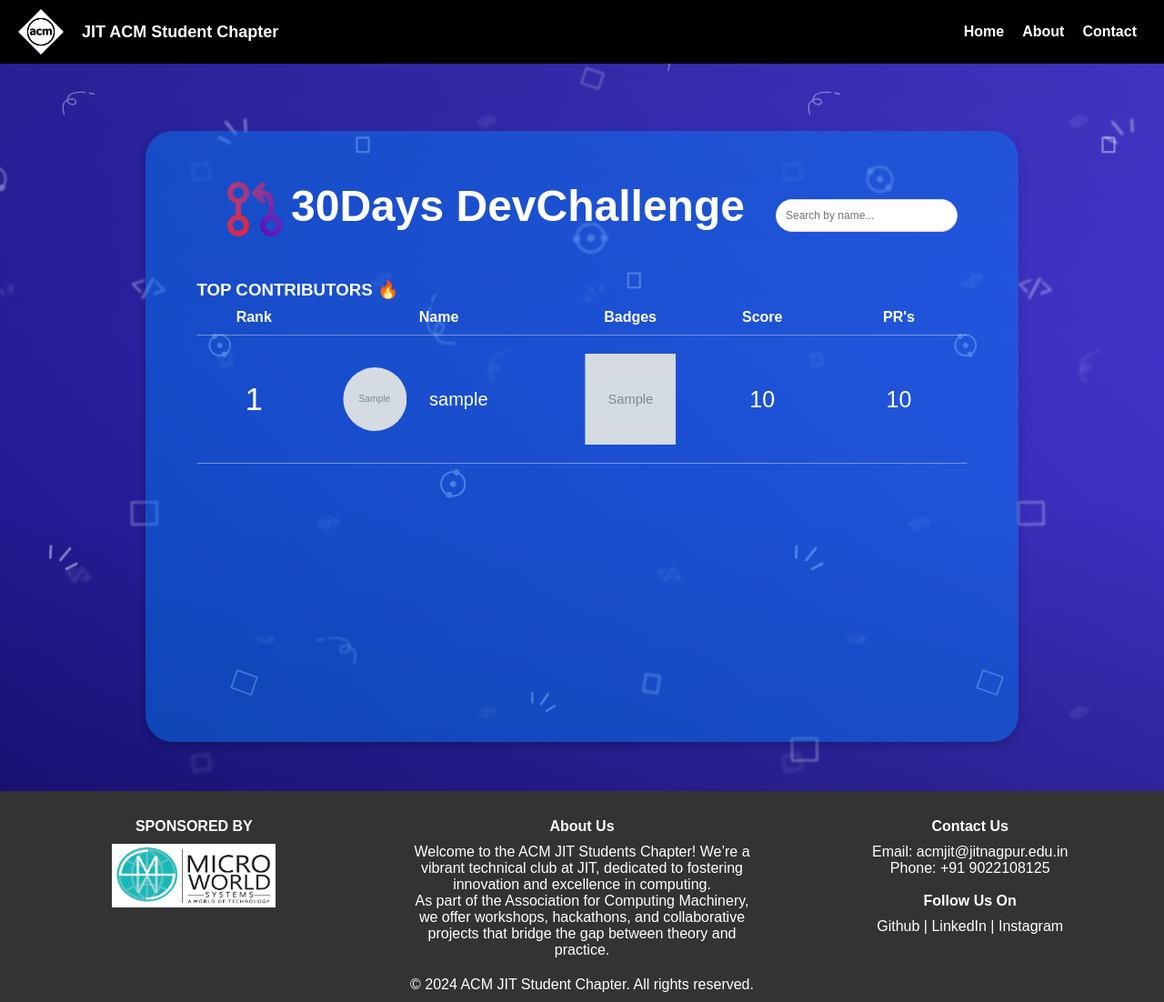
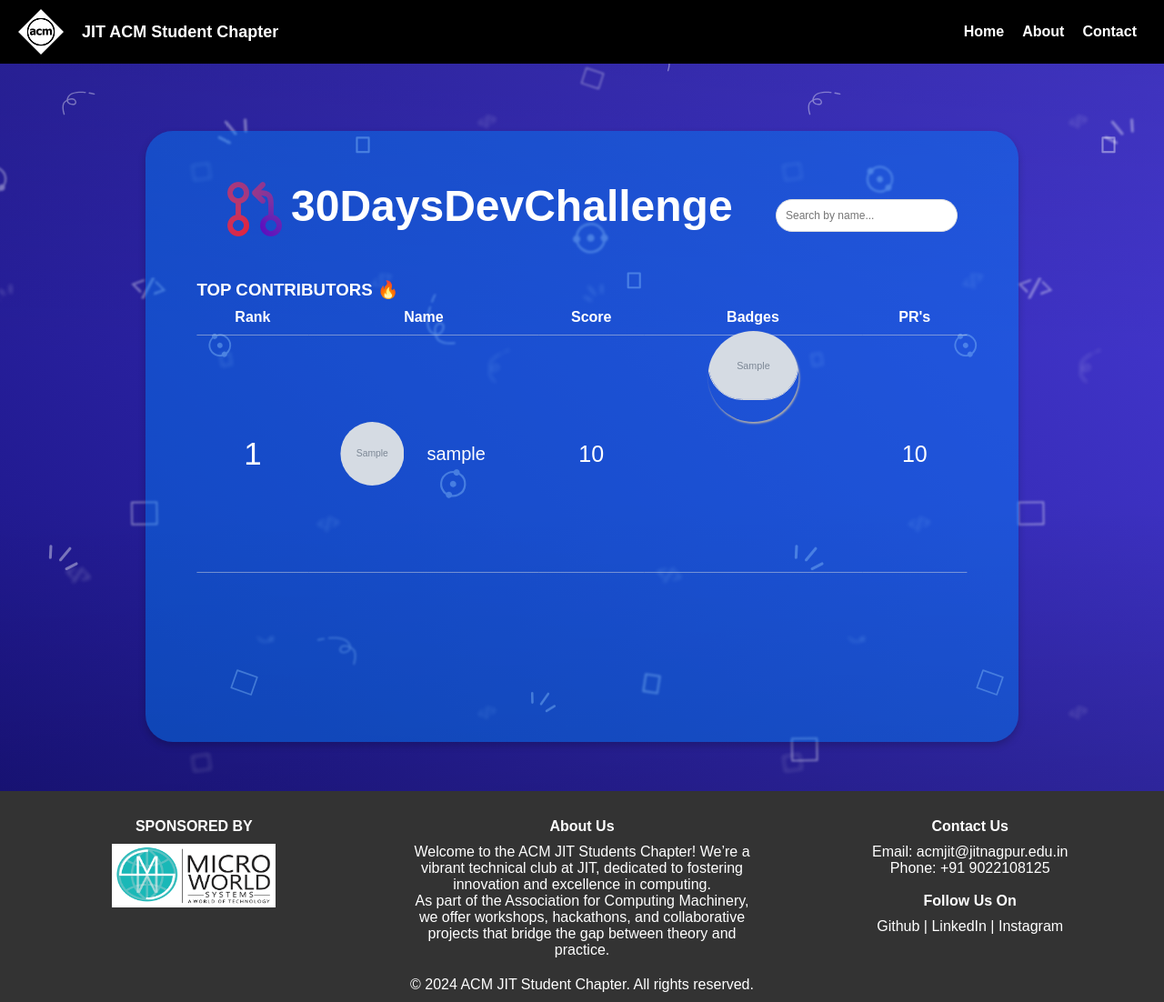
Before and after one commit to Walayhs/LeadBoard, a Django app: page / in a window 1280 px wide. Shown: the whole page at 91% size. Run offline with Django 5.2, Linux system fonts and the light colour scheme; tables that the repository leaves empty hold one stand-in row (values such as "Sample post"); grey boxes marked "Sample" are stand-in pictures; parts of the project's set-up code (start-up, migrations or seed data) failed here and were passed over; some libraries are stand-ins or nearby versions.

Commit message:
Update scoreboard.html

```diff
--- a/repo/templates/scoreboard.html
+++ b/repo/templates/scoreboard.html
@@ -7,18 +7,16 @@
     <meta http-equiv="X-UA-Compatible" content="ie=edge">
     <title>30DaysDevChallenge</title>
     <!--<link rel="stylesheet" href="https://cdnjs.cloudflare.com/ajax/libs/twitter-bootstrap/3.3.7/css/bootstrap.css">-->
-    <link rel="stylesheet" href="{% static 'css/bootstap.min.css' %}">
+    <link rel="stylesheet" href="{% static 'css/bootstrp.min.css' %}">
     <link rel="stylesheet" href="{% static 'css/styles.processed.css' %}">
     <style>
         /* Add any additional styling for the search bar here */
         .search-container {
-
             margin: 20px;
             text-align: center;
             right: 70px;
             position: absolute;
             top: 55px;
-
         }
 
         .search-input {
@@ -38,7 +36,6 @@
             top: 22.5px;
             color: #ffff;
             font-size: 22px;
-
         }
         @media{
             h1{
@@ -58,6 +55,89 @@
             align: left;
             padding-right: 40px;
             padding-top:30px;
+        }
+        ul.card-stacks {
+            list-style-type: none;
+            position: relative;
+            margin: 0 auto 20px;
+            padding: 0px;
+            cursor: pointer;
+            width: 200px;
+            height: 200px;
+            transition: all 0.4s cubic-bezier(.63, .15, .03, 1.02);
+            left: 20px;
+        }
+
+        ul.card-stacks li.stack {
+            position: absolute;
+            transition: all 0.4s cubic-bezier(.63, .15, .03, 1.02);
+        }
+
+        ul.card-stacks.expanded li.stack {
+            left:auto;
+            transform: translateX(calc(1% + 10px));
+        }
+
+        ul.card-stacks li.stack ul.cards-down {
+            position: relative;
+            margin: 0;
+            padding: 0;
+            list-style-type: none;
+        }
+
+        ul.card-stacks li.stack ul.cards-down li.card {
+            background-color:   0 8px 16px rgba(0, 0, 0, 0.02);
+            overflow: hidden;
+            height: 100px;
+            width: 100px;
+            border-radius: 50px;
+            box-shadow: 1px 2px 2px 0 #aaa;
+            transition: all 0.4s cubic-bezier(.63, .15, .03, 1.12);
+            transition-delay: 0s;
+            left: 30px;
+            position: relative;
+            top: -25px;
+            transform: rotateZ(0deg);
+        }
+
+        ul.card-stacks.expanded li.stack ul.cards-down li.card {
+            transform: rotateZ(0deg);
+            transition-delay: 0.4s;
+        }
+
+        ul.card-stacks.expanded li.stack ul.cards-down li.card.card-1 {
+            z-index: 10;
+            transform: translateX(calc(0 * (45% + 10px)));
+        }
+
+        ul.card-stacks.expanded li.stack ul.cards-down li.card.card-2 {
+            z-index: 9;
+            transform: translateX(calc(1 * (45% + 10px)));
+        }
+
+        ul.card-stacks.expanded li.stack ul.cards-down li.card.card-3 {
+            z-index: 8;
+            transform: translateX(calc(2 * (45% + 10px)));
+        }
+
+        ul.card-stacks.expanded li.stack ul.cards-down li.card.card-4 {
+            z-index: 7;
+            transform: translateX(calc(3 * (45% + 10px)));
+        }
+
+        ul.card-stacks.expanded li.stack ul.cards-down li.card.card-5 {
+            z-index: 6;
+            transform: translateX(calc(4 * (45% + 10px)));
+        }
+
+        ul.card-stacks.expanded li.stack ul.cards-down li.card.card-6 {
+            z-index: 5;
+            transform: translateX(calc(5 * (45% + 10px)));
+        }
+
+        ul.card-stacks.expanded li.stack ul.cards-down li.card.card-7 {
+            z-index: 4;
+            transform: translateX(calc(6 * (45% + 10px)));
         }
     </style>
 </head>
@@ -97,11 +177,9 @@
     </section>
 
     <div class="floating-card">
-       <div class="Title" >
-        <h1 class="gradient-text"><img src="{% static 'images/Logo3D.png' %}" alt="Logo" style="width:60px; height:60px;">30Days DevChallenge</h1>
+        <div class="Title">
+            <h1 class="gradient-text"><img src="{% static 'images/Logo3D.png' %}" alt="Logo" style="width:60px; height:60px;">30DaysDevChallenge</h1>
         </div>
-
-
         <div class="card">
             <div class="search-container">
                 <input type="text" id="searchInput" class="search-input" onkeyup="searchTable()" placeholder="Search by name...">
@@ -116,8 +194,8 @@
                         <tr>
                             <th>Rank</th>
                             <th>Name</th>
+                            <th>Score</th>
                             <th>Badges</th>
-                            <th>Score</th>
                             <th>PR's</th>
                         </tr>
                     </thead>
@@ -131,14 +209,23 @@
                                         {{ score.username }}
                                     </div>
                                 </td>
+                                <td style="width: 20%; font-size: 25px;">{{ score.score }}</td>
                                 <td>
                                     <div class="badge-container">
+                                        <ul class="card-stacks" onclick="toggleExpand(this)">
                                             {% for badge in score.contributor.badges.all %}
-                                            <img src="{{ badge.image_url }}" alt="{{ badge.name }}" width="100px" height="100px">
+                                                <li class="stack">
+                                                    <ul class="cards-down">
+                                                        <li class="card card-{{ forloop.counter }}">
+                                                            <img src="{{ badge.image_url }}" alt="{{ badge.name }}" class="badge-img">
+                                                        </li>
+                                                    </ul>
+                                                </li>
                                             {% endfor %}
+                                        </ul>
                                     </div>
                                 </td>
-                                <td style="width: 20%; font-size: 25px;">{{ score.score }}</td>
+
                                 <td style="width: 20%; font-size: 25px;">{{ score.total_prs }}</td>  <!-- New column -->
                             </tr>
                         {% empty %}
@@ -182,6 +269,7 @@
     <script src="https://code.jquery.com/jquery-3.4.1.min.js"></script>
     <!-- Include all compiled plugins (below), or include individual files as needed -->
     <script src="{% static 'js/app.js' %}"></script>
+    <script src="{% static 'js/script.js' %}"></script>
     <script>
         function toggleMenu() {
             var menuList = document.getElementById("menuList");
@@ -216,6 +304,10 @@
                 }
             }
         }
+
+        function toggleExpand(element) {
+            element.classList.toggle("expanded");
+        }
     </script>
 </body>
 </html>
```
Lines whose indentation alone changed are shown as unchanged.
